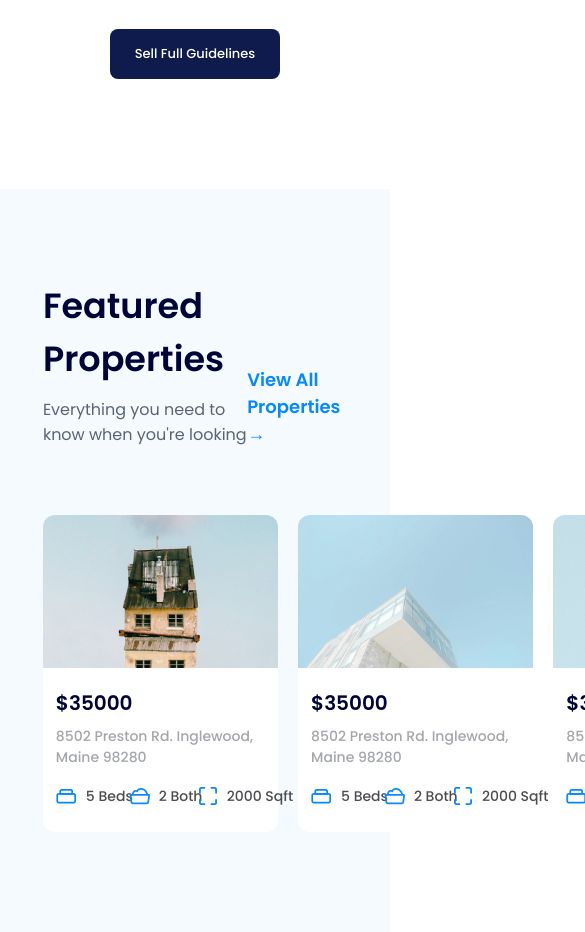
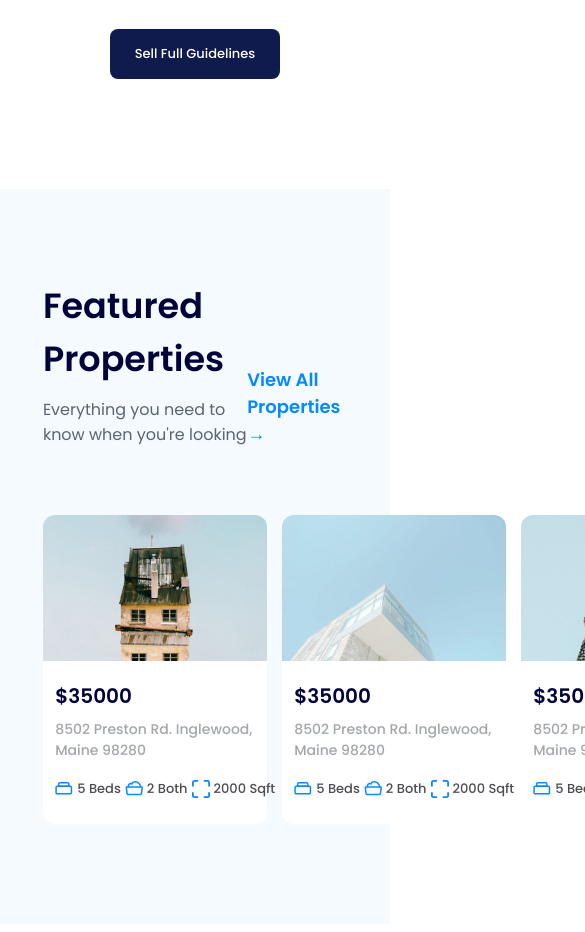
Before and after one commit to PavlePetrovic/Besnik, a plain HTML site: page index.html in a window 390 px wide. Shown: the part 2192-3124 px from the top of the page, 585 px wide, since content can reach past the window. Drawn offline with Linux system fonts and the light colour scheme.

Commit message:
Add tablet Properties Section

```diff
--- a/styles/mediaq/_media-1185.scss
+++ b/styles/mediaq/_media-1185.scss
@@ -68,4 +68,24 @@
          }
       }
    }
+
+   .properties-section {
+      .properties-cards-div {
+         .properties-card {
+            .properties-card-icons {
+               .properties-icon {
+                  gap: 0px;
+
+                  img {
+                     width: 18px;
+                  }
+                  p {
+                     font-size: 13px;
+                     padding-inline: 4px;
+                  }
+               }
+            }
+         }
+      }
+   }
 }
--- a/styles/style.scss
+++ b/styles/style.scss
@@ -346,8 +346,7 @@ header {
       margin-top: 68px;
       padding-bottom: 100px;
       justify-content: space-between;
-      gap: 20px;
-      // flex-wrap: wrap;
+      gap: 15px;
 
       .properties-card {
          display: flex;
```
Also changed, not shown: styles/style.css, 1 other file.
